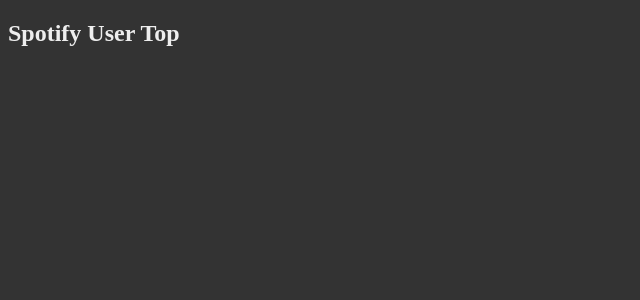
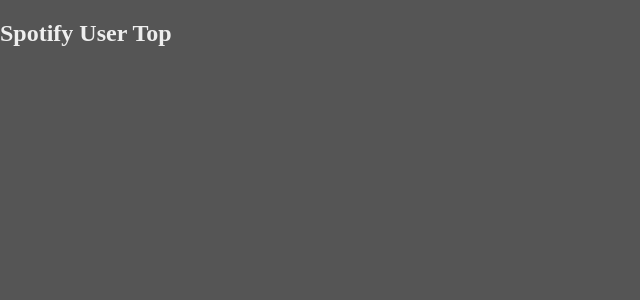
Before and after one commit to JakeRatliff/spotify-user-top, a React app: page / in a window 1280 px wide. Shown: the top 300 px of the page, without its empty margins (0-640 px from the left). Built offline with nearby package versions, Linux system fonts and the light colour scheme; the HTML template or start-up script is replaced by a standard one.

Commit message:
Added normalize.css

```diff
--- a/package.json
+++ b/package.json
@@ -21,6 +21,7 @@
   },
   "homepage": "https://github.com/villor/spotify-user-top#readme",
   "dependencies": {
+    "normalize.css": "^5.0.0",
     "react": "^15.4.2",
     "react-dom": "^15.4.2"
   },
--- a/src/stylesheets/main.scss
+++ b/src/stylesheets/main.scss
@@ -1,4 +1,6 @@
-$background-color: #333;
+@import '~normalize.css/normalize.css';
+
+$background-color: #555;
 $text-color: #eee;
 
 body {
```
